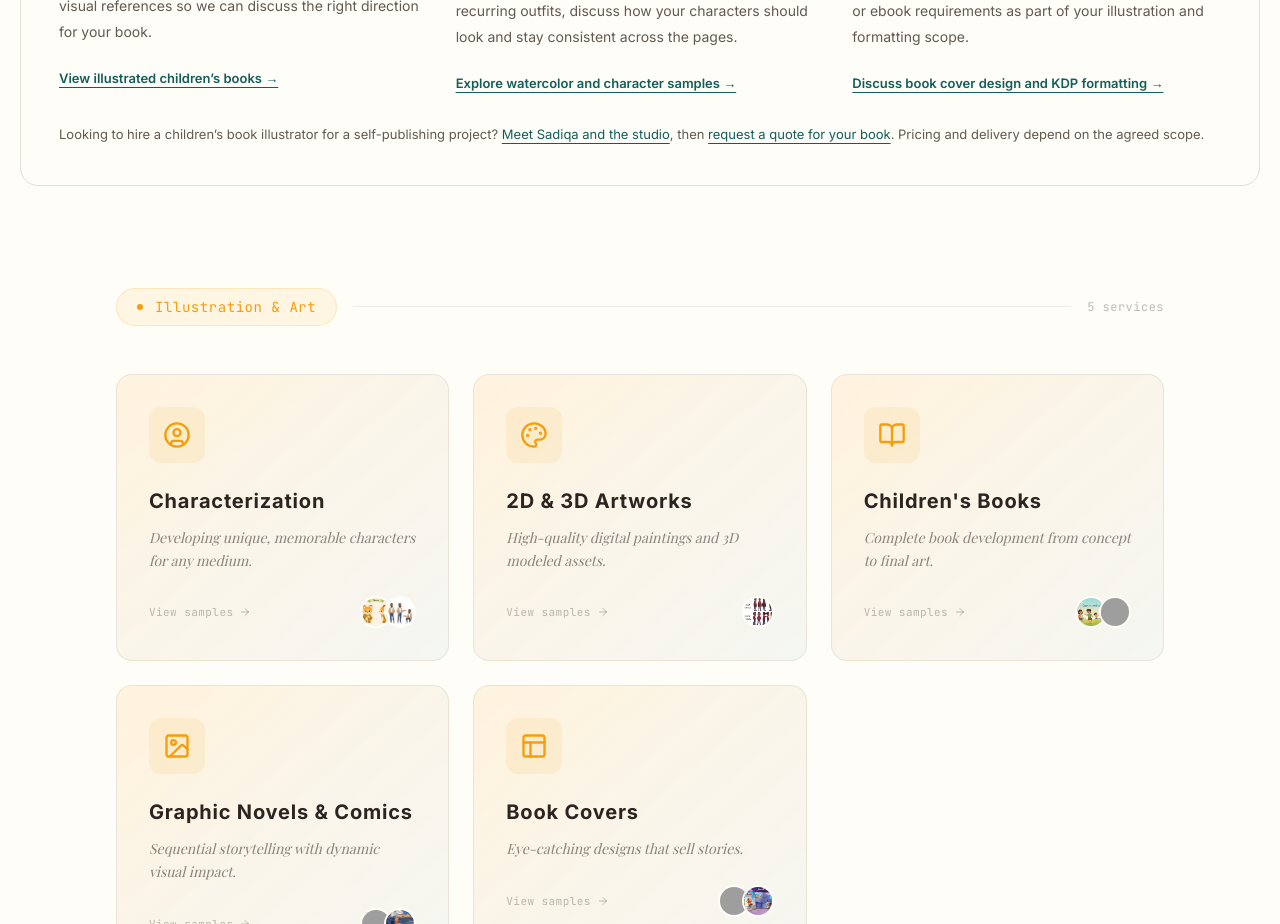
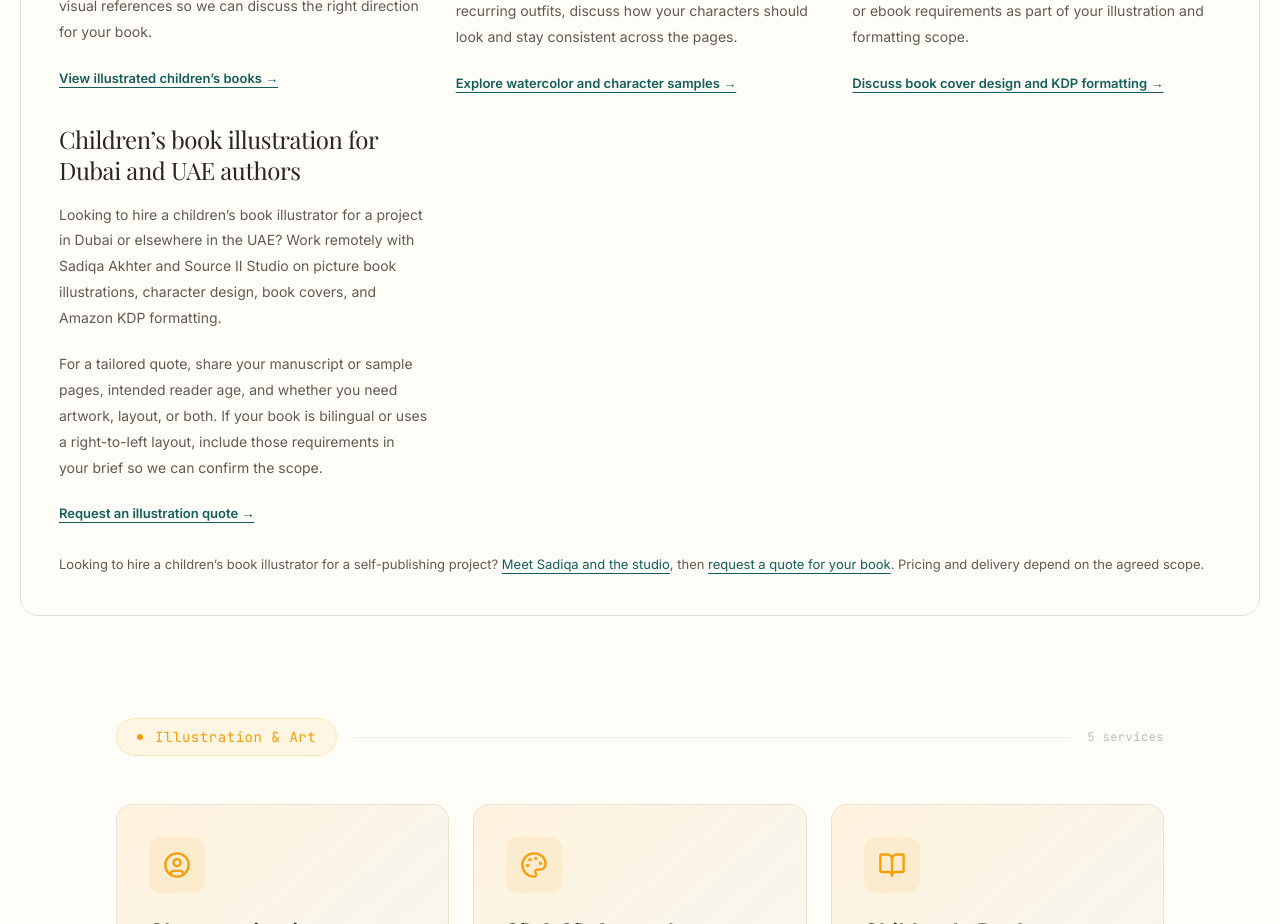
Before and after one commit to sadiqaakhter/sourceiistudio, a React (Vite) app: page /services in a window 1280 px wide. Shown: the part 800-1724 px from the top of the page. Built offline with nearby package versions, Linux system fonts and the light colour scheme; grey boxes are pictures that could not be loaded; a web font is replaced by a local one.

Commit message:
Add remote illustration services for Dubai and UAE authors

```diff
--- a/src/components/BookServiceGuide.tsx
+++ b/src/components/BookServiceGuide.tsx
@@ -7,6 +7,9 @@ export default function BookServiceGuide() {
       <article id="watercolor-character-design"><h3>Watercolor illustration & character design</h3><p>Explore gentle watercolor children’s book illustration and custom character design. From expressions to recurring outfits, discuss how your characters should look and stay consistent across the pages.</p><Link to="/#samples-heading">Explore watercolor and character samples →</Link></article>
       <article id="book-cover-kdp"><h3>Children’s book covers & Amazon KDP formatting</h3><p>Connect your cover illustration with your interior layout. We can discuss trim size, page count, bleed, and print or ebook requirements as part of your illustration and formatting scope.</p><Link to="/contact/">Discuss book cover design and KDP formatting →</Link></article>
     </div>
+    <div className="guide-grid">
+      <article id="dubai-uae-illustration"><h3>Children’s book illustration for Dubai and UAE authors</h3><p>Looking to hire a children’s book illustrator for a project in Dubai or elsewhere in the UAE? Work remotely with Sadiqa Akhter and Source II Studio on picture book illustrations, character design, book covers, and Amazon KDP formatting.</p><p>For a tailored quote, share your manuscript or sample pages, intended reader age, and whether you need artwork, layout, or both. If your book is bilingual or uses a right-to-left layout, include those requirements in your brief so we can confirm the scope.</p><Link to="/contact/">Request an illustration quote →</Link></article>
+    </div>
     <p className="guide-note">Looking to hire a children’s book illustrator for a self-publishing project? <Link to="/about/">Meet Sadiqa and the studio</Link>, then <Link to="/contact/">request a quote for your book</Link>. Pricing and delivery depend on the agreed scope.</p>
   </section>;
 }
```
